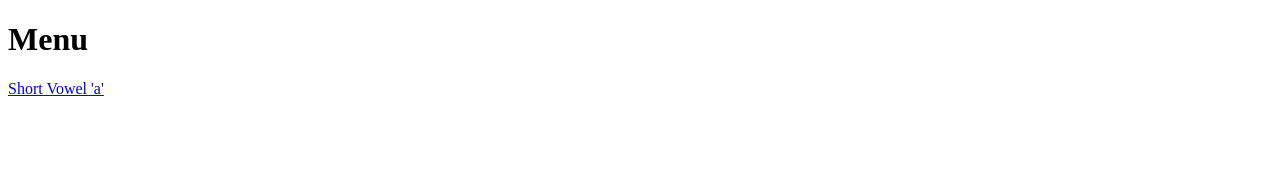
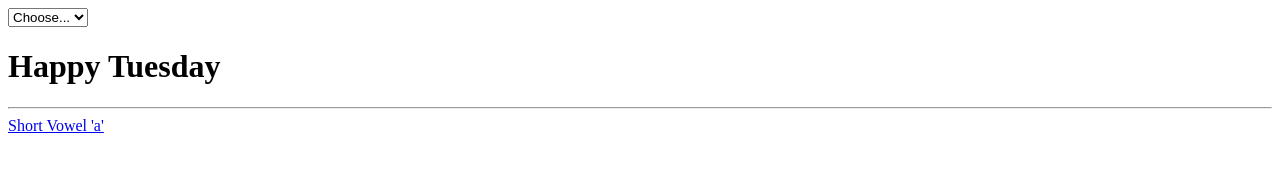
Before and after one commit to miltonbanksy/interactive_teaching, a plain HTML site: page index.html in a window 1280 px wide. Drawn offline with Linux system fonts and the light colour scheme.

Commit message:
added drop down

```diff
--- a/index.html
+++ b/index.html
@@ -7,8 +7,45 @@
     <link rel="stylesheet" href="style.css">
 </head>
 <body>
-    <h1>Menu</h1>
+
+    <select id="select-student"></select>
+    <h1 id="display-date">Happy Tuesday</h1>
+    <hr>
     <a href="short_vowel_a.html">Short Vowel 'a'</a>
+    <script>
+        const arrayStudents = [
+            {"name_full": "Lee Sujin", "name_friendly": "Sujin"}
+        ];
 
+        const selectStudent = document.querySelector('#select-student');
+        const displayDate = document.querySelector('#display-date');
+
+        const defaultOption = document.createElement('option');
+        defaultOption.textContent = "Choose...";
+        defaultOption.value = "";
+        defaultOption.disabled = true;
+        defaultOption.selected = true;
+
+        selectStudent.prepend(defaultOption);
+
+        arrayStudents.forEach((student) => {
+            const option = document.createElement('option');
+            option.textContent = student.name_full;
+            option.value = student.name_full;
+            selectStudent.appendChild(option);
+        });
+
+
+
+        selectStudent.addEventListener('change', (event) => {
+            const selectedFullName = event.target.value;
+
+            const matchedStudent = arrayStudents.find(student => student.name_full === selectedFullName);
+
+            if (matchedStudent) {
+                displayDate.textContent = `Hello ${matchedStudent.name_friendly}`;
+            }
+        });
+    </script>
 </body>
 </html>
```
